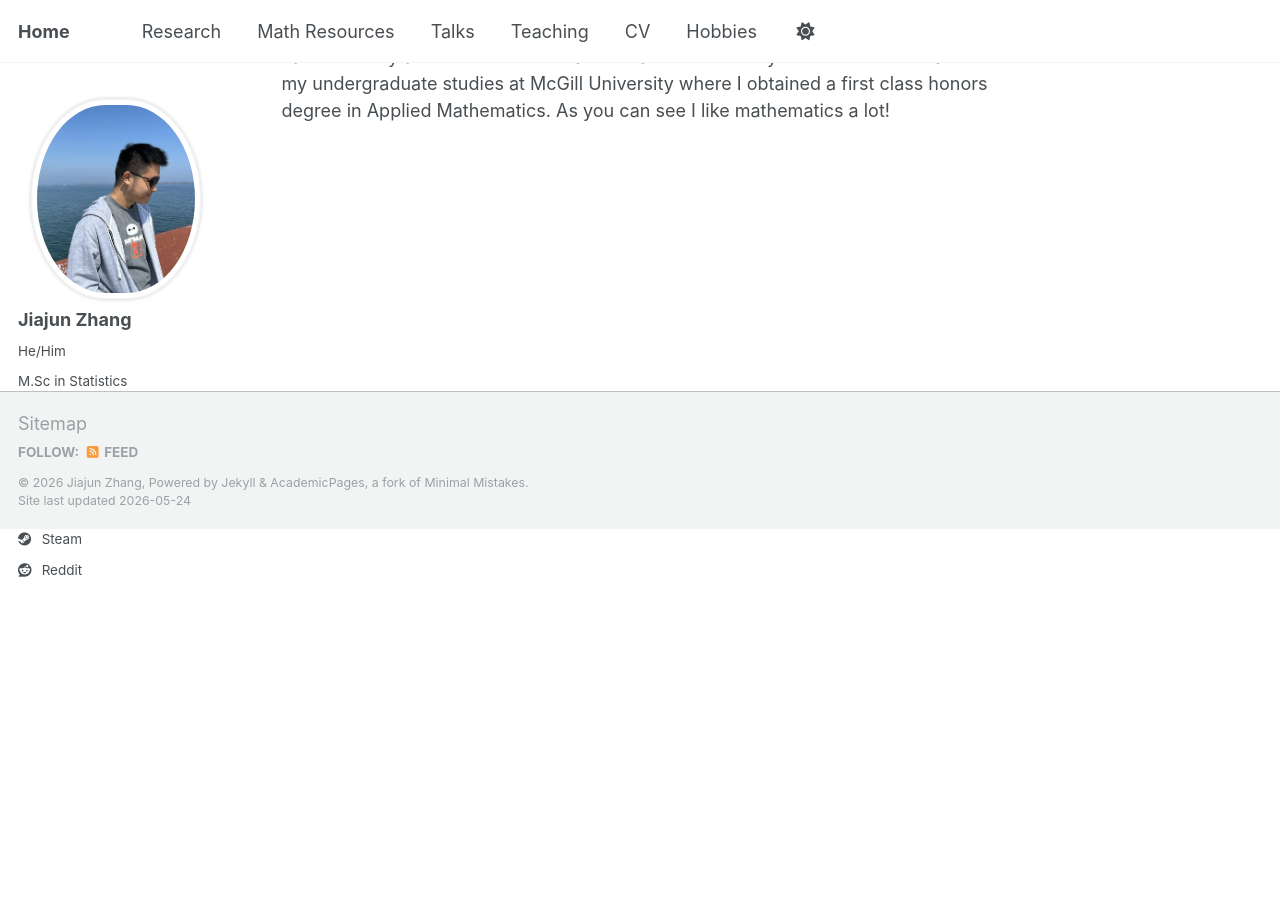
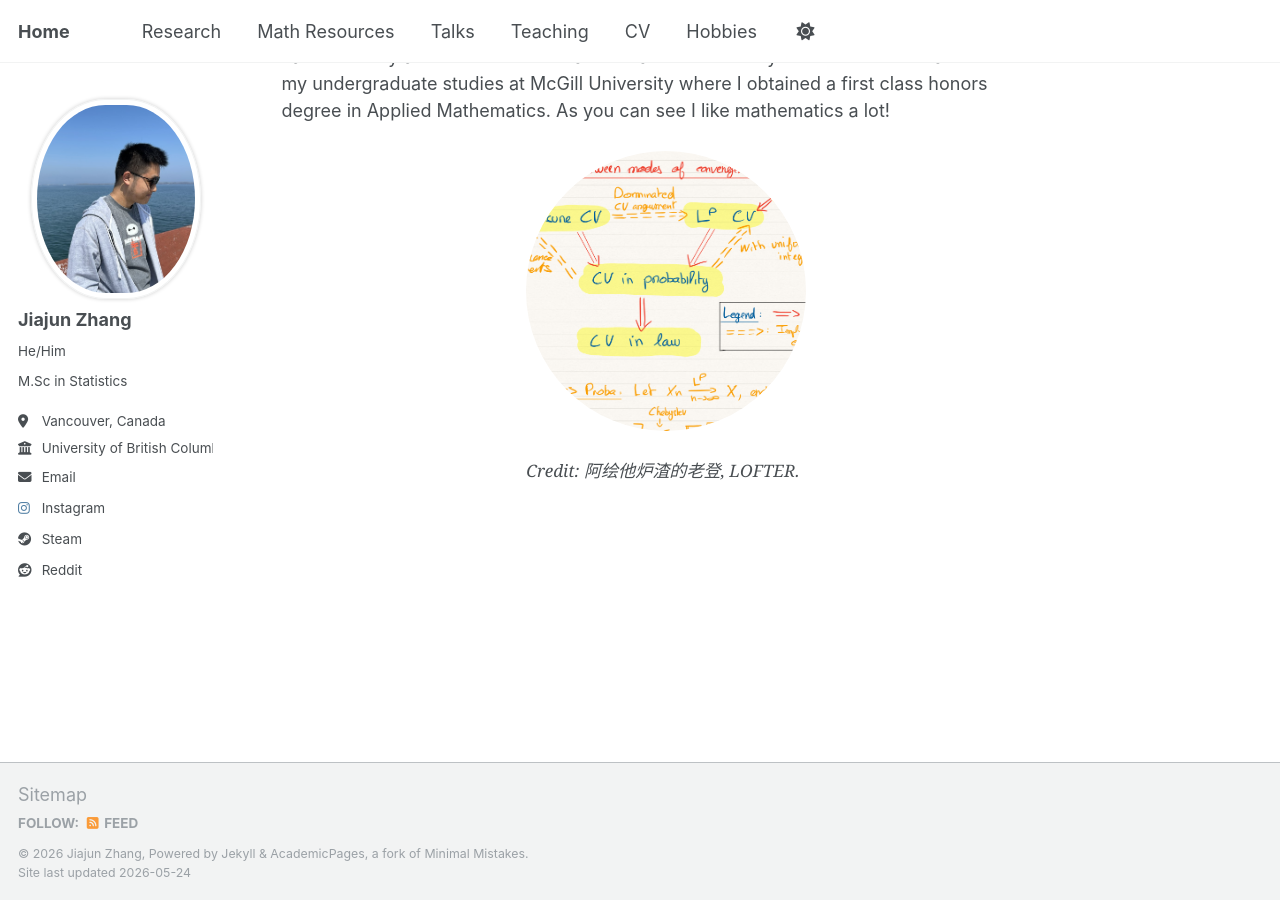
Before and after one commit to JohanssonRein/JohanssonRein.github.io, a Jekyll site: the page built from _pages/about.md, in a window 1280 px wide and 900 px high, scrolled down 1102 px. Built offline with Jekyll 4.4.1, drawn with Linux system fonts in a browser that asks for light colours; before the commit the page ends 1631 px from its top, so only the background shows below that.

Commit message:
Update about.md

```diff
--- a/_pages/about.md
+++ b/_pages/about.md
@@ -38,3 +38,14 @@ I love travelling, painting, and mechanics (I wonder why I did not become an eng
 
 <br>
 I am currently a M.Sc student in Statistics at the University of British Columbia. I finished my undergraduate studies at McGill University where I obtained a first class honors degree in Applied Mathematics. As you can see I like mathematics a lot!
+
+<figure style="width: 280px; max-width: 100%; margin: 1.5em auto; text-align: center;">
+  <img
+    src="/images/statsavatar.png"
+    alt="Gundam"
+    style="width: 280px; height: 280px; object-fit: cover; border-radius: 50%;"
+  >
+  <figcaption style="font-size: 0.95em; margin-top: 0.5em;">
+    <em>Credit: 阿绘他炉渣的老登, LOFTER.</em>
+  </figcaption>
+</figure>
```
